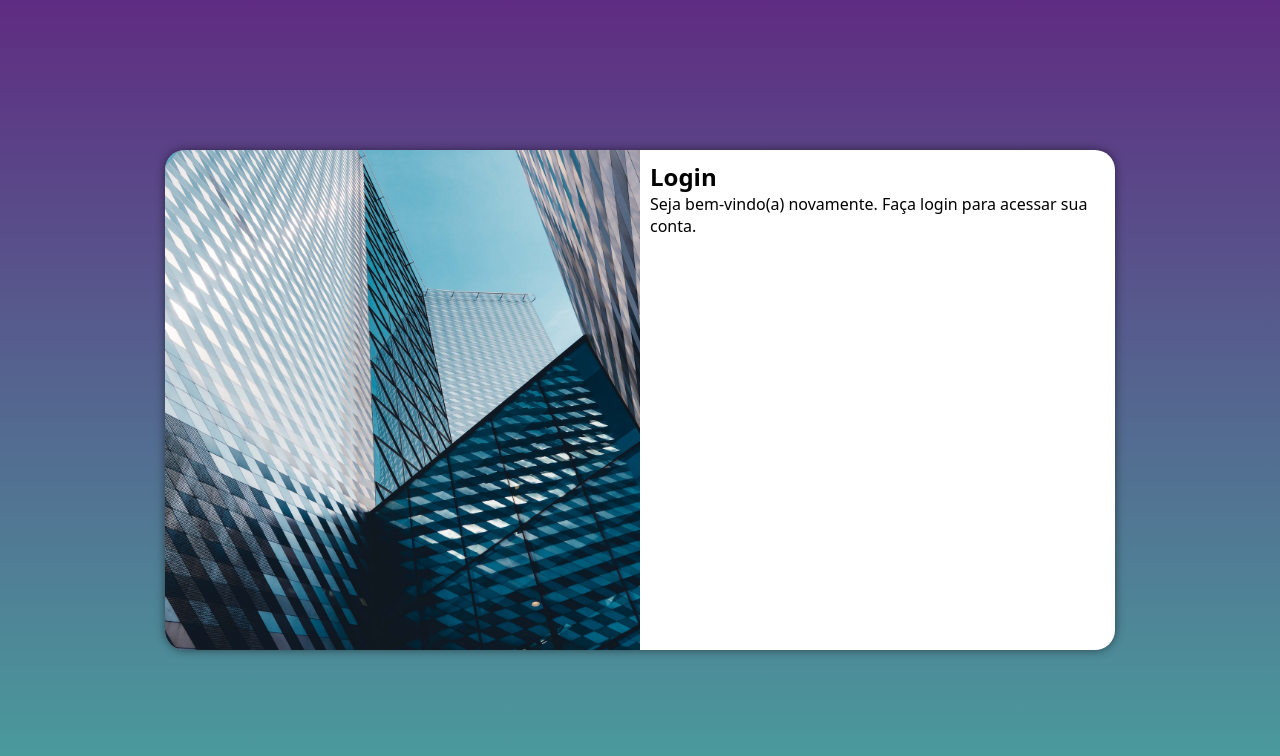
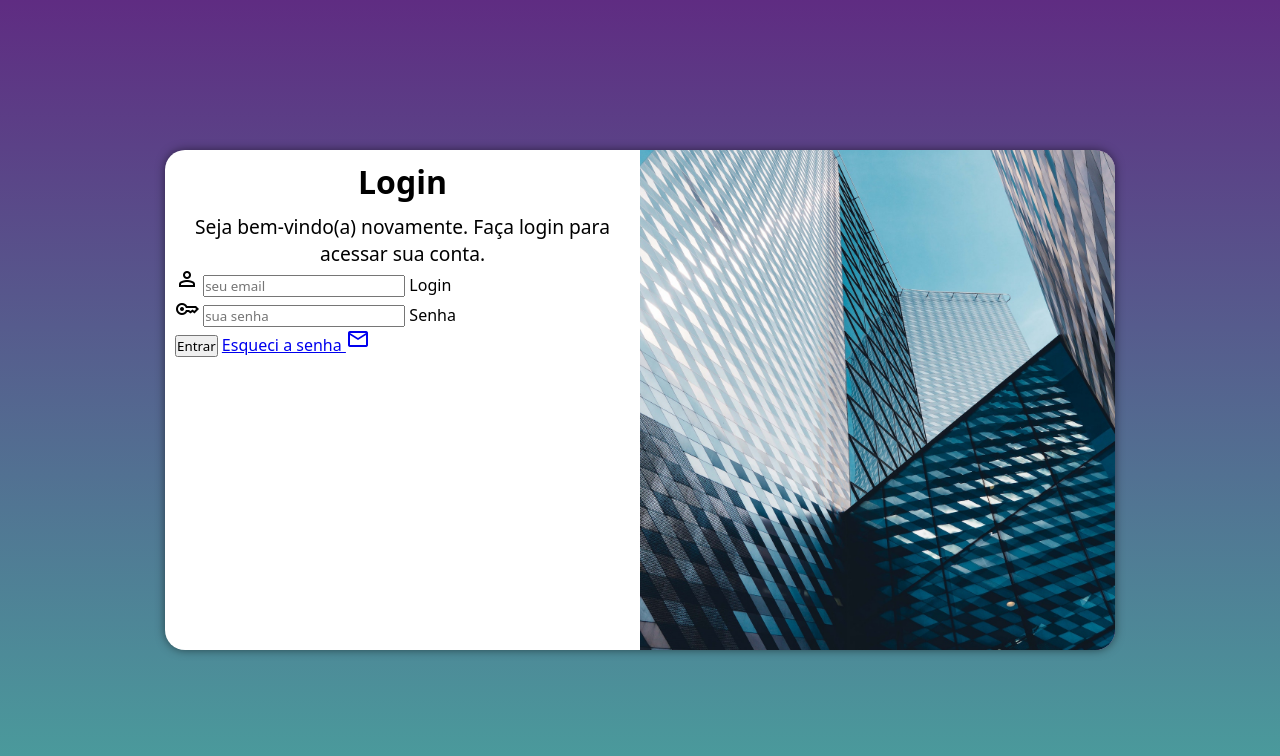
Before and after one commit to wwroxo/Projeto-Login, a plain HTML site: page index.html in a window 1280 px wide. Drawn offline with nearby package versions, Linux system fonts and the light colour scheme.

Commit message:
adicionei o formulario

```diff
--- a/estilos/media-query.css
+++ b/estilos/media-query.css
@@ -20,6 +20,10 @@ body {
         float: right;
         width: 70%;
     }
+
+    div#formulario > p {
+        font-size: 1.1em;
+    }
 }
 
 @media screen and (min-width: 992px) {
@@ -31,14 +35,23 @@ body {
     }
 
     section#login > div#imagem {
-        float: left;
+        float: right;
         width: 50%;
         height: 100%;
     }
 
     section#login > div#formulario {
-        float: right;
+        float: left;
         width: 50%;
     }
 
+    div#formulario > h1 {
+        font-size: 2em;
+    }
+
+    div#formulario > p {
+        font-size: 1.2em;
+    }
+
+
 }
--- a/estilos/style.css
+++ b/estilos/style.css
@@ -52,3 +52,14 @@ section#login > div#formulario {
     display: block;
     padding: 10px;
 }
+
+div#formulario > h1 {
+    text-align: center;
+    margin-bottom: 10px;
+ }
+
+ div#formulario > p {
+    font-size: .8em;
+    text-align: center;
+
+ }
--- a/index.html
+++ b/index.html
@@ -6,6 +6,7 @@
     <meta name="viewport" content="width=device-width, initial-scale=1.0">
     <link rel="stylesheet" href="estilos/style.css">
     <link rel="stylesheet" href="estilos/media-query.css">
+    <link href="https://fonts.googleapis.com/css2?family=Material+Symbols+Outlined" rel="stylesheet" />
     <title>Login</title>
 </head>
 <body>
@@ -17,7 +18,21 @@
             <div id="formulario">
                 <h1>Login</h1>
                 <p>Seja bem-vindo(a) novamente. Faça login para acessar sua conta.</p>
-                <form action="login.php" method="post">
+                <form action="login.php" method="post" autocomplete="on">
+                    <div class="campo">
+                        <span class="material-symbols-outlined">person</span>
+                        <input type="email" name="login" id="ilogin" placeholder="seu email" autocomplete="email" required maxlength="30">
+                        <label for="ilogin">Login</label>
+
+                    </div>
+                    <div class="campo">
+                        <span class="material-symbols-outlined"> Key</span>
+                        <input type="password" name="senha" id="isenha" placeholder="sua senha" autocomplete="current-password" required minlength="8" maxlength="20">
+                        <label for="isenha">Senha</label>
+
+                    </div>
+                    <input type="submit" value="Entrar">
+                    <a href="esqueci.html">Esqueci a senha <span class="material-symbols-outlined"> mail</span> </a>
 
                 </form>
 
```
